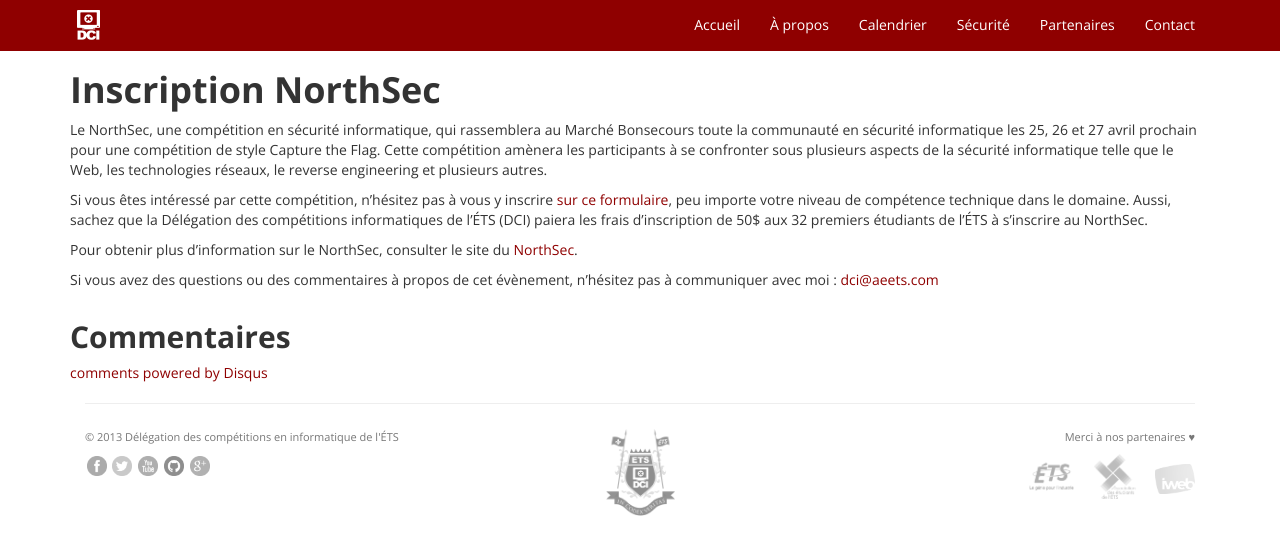
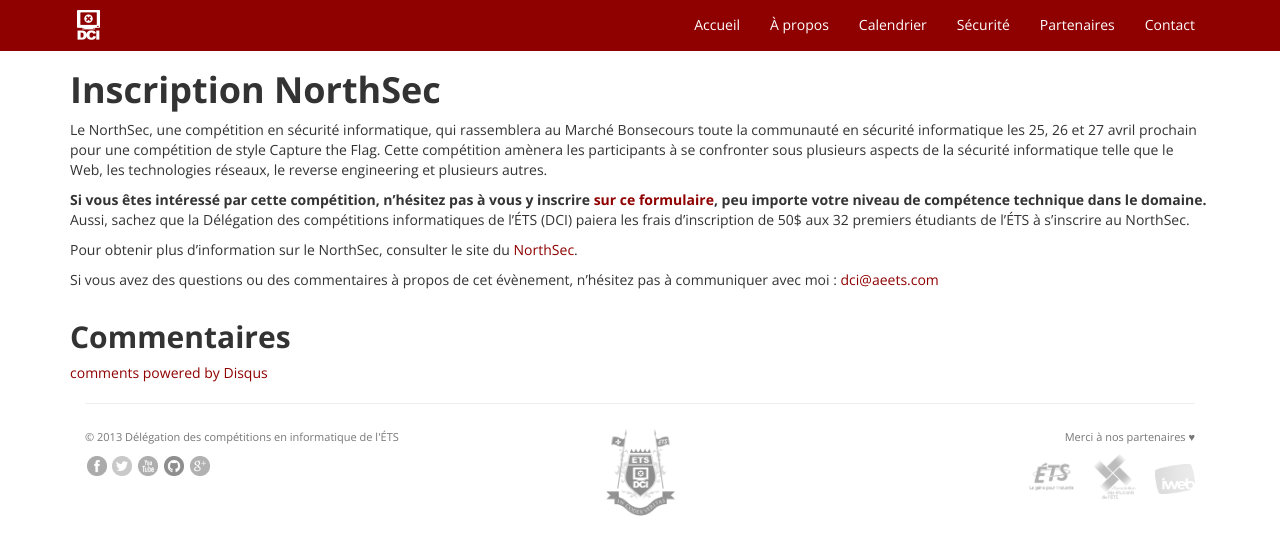
Before and after one commit to dciets/dciets.github.io, a Jekyll site: the page built from news/_posts/2014-03-31-inscription-north-sec.markdown, in a window 1280 px wide. Shown: the top 555 px of the page. Built offline with Jekyll 4.4.1, drawn with Linux system fonts in a browser that asks for light colours; Markdown is read by kramdown in place of the engine named in the settings; comment, search, counter and statistics services are not loaded.

```diff
--- a/news/_posts/2014-03-31-inscription-north-sec.markdown
+++ b/news/_posts/2014-03-31-inscription-north-sec.markdown
@@ -6,7 +6,7 @@ date:   2014-03-31 15:39:06
 
 Le NorthSec, une compétition en sécurité informatique, qui rassemblera au Marché Bonsecours toute la communauté en sécurité informatique les 25, 26 et 27 avril prochain pour une compétition de style Capture the Flag. Cette compétition amènera les participants à se confronter sous plusieurs aspects de la sécurité informatique telle que le Web, les technologies réseaux, le reverse engineering et plusieurs autres.
 
-Si vous êtes intéressé par cette compétition, n’hésitez pas à vous y inscrire [sur ce formulaire](https://docs.google.com/forms/d/1PZcV26adqAmvS39eUGdthG76cM7FORhB3vlcNMGgE94/viewform), peu importe votre niveau de compétence technique dans le domaine. Aussi, sachez que la Délégation des compétitions informatiques de l’ÉTS (DCI) paiera les frais d’inscription de 50$ aux 32 premiers étudiants de l’ÉTS à s’inscrire au NorthSec.
+**Si vous êtes intéressé par cette compétition, n’hésitez pas à vous y inscrire [sur ce formulaire](https://docs.google.com/forms/d/1PZcV26adqAmvS39eUGdthG76cM7FORhB3vlcNMGgE94/viewform), peu importe votre niveau de compétence technique dans le domaine.** Aussi, sachez que la Délégation des compétitions informatiques de l’ÉTS (DCI) paiera les frais d’inscription de 50$ aux 32 premiers étudiants de l’ÉTS à s’inscrire au NorthSec.
 
 Pour obtenir plus d’information sur le NorthSec, consulter le site du [NorthSec](http://nsec.io/).
 
```
